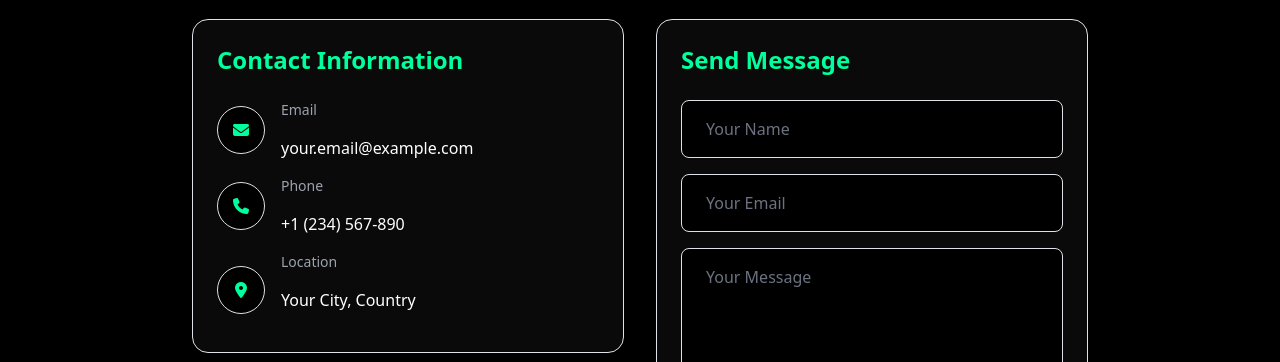
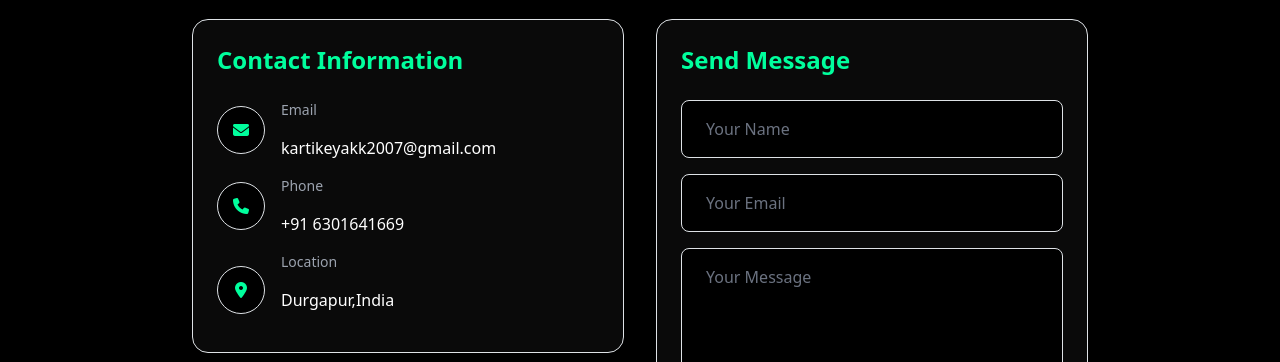
Before and after one commit to kartikeya7609/react_personal_portifolio, a React (Create React App) app: page / in a window 1280 px wide. Shown: the part 3540-3902 px from the top of the page. Built offline with nearby package versions, Linux system fonts and the light colour scheme; no server answers.

Commit message:
Updated contact information

```diff
--- a/src/components/Contact.tsx
+++ b/src/components/Contact.tsx
@@ -70,7 +70,7 @@ const Contact: React.FC = () => {
                     <div>
                       <p className="text-gray-400 text-sm">Email</p>
                       <a href="mailto:your.email@example.com" className="text-white hover:text-[#00ff9d] transition-colors">
-                        your.email@example.com
+                        kartikeyakk2007@gmail.com
                       </a>
                     </div>
                   </div>
@@ -80,8 +80,8 @@ const Contact: React.FC = () => {
                     </div>
                     <div>
                       <p className="text-gray-400 text-sm">Phone</p>
-                      <a href="tel:+1234567890" className="text-white hover:text-[#00ff9d] transition-colors">
-                        +1 (234) 567-890
+                      <a href="tel:+91 6301641669" className="text-white hover:text-[#00ff9d] transition-colors">
+                        +91 6301641669
                       </a>
                     </div>
                   </div>
@@ -91,7 +91,7 @@ const Contact: React.FC = () => {
                     </div>
                     <div>
                       <p className="text-gray-400 text-sm">Location</p>
-                      <p className="text-white">Your City, Country</p>
+                      <p className="text-white">Durgapur,India</p>
                     </div>
                   </div>
                 </div>
@@ -101,10 +101,10 @@ const Contact: React.FC = () => {
                 <h3 className="text-2xl font-semibold mb-4 text-[#00ff9d]">Social Links</h3>
                 <div className="flex space-x-4">
                   {[
-                    { icon: 'fab fa-github', url: 'https://github.com/yourusername' },
-                    { icon: 'fab fa-linkedin', url: 'https://linkedin.com/in/yourusername' },
-                    { icon: 'fab fa-twitter', url: 'https://twitter.com/yourusername' },
-                    { icon: 'fab fa-instagram', url: 'https://instagram.com/yourusername' }
+                    { icon: 'fab fa-github', url: 'https://github.com/kartikeya7609' },
+                    { icon: 'fab fa-linkedin', url: 'www.linkedin.com/in/meher-sri-kartikeya-kotha-135997217' },
+                    { icon: 'fab fa-twitter', url: 'https://twitter.com/kotha_mehe43188' },
+                    { icon: 'fab fa-instagram', url: 'https://instagram.com/k_m_s_k_7' }
                   ].map((social, index) => (
                     <Motion.a
                       key={index}
@@ -216,4 +216,5 @@ const Contact: React.FC = () => {
   );
 };
 
+
 export default Contact;
```
